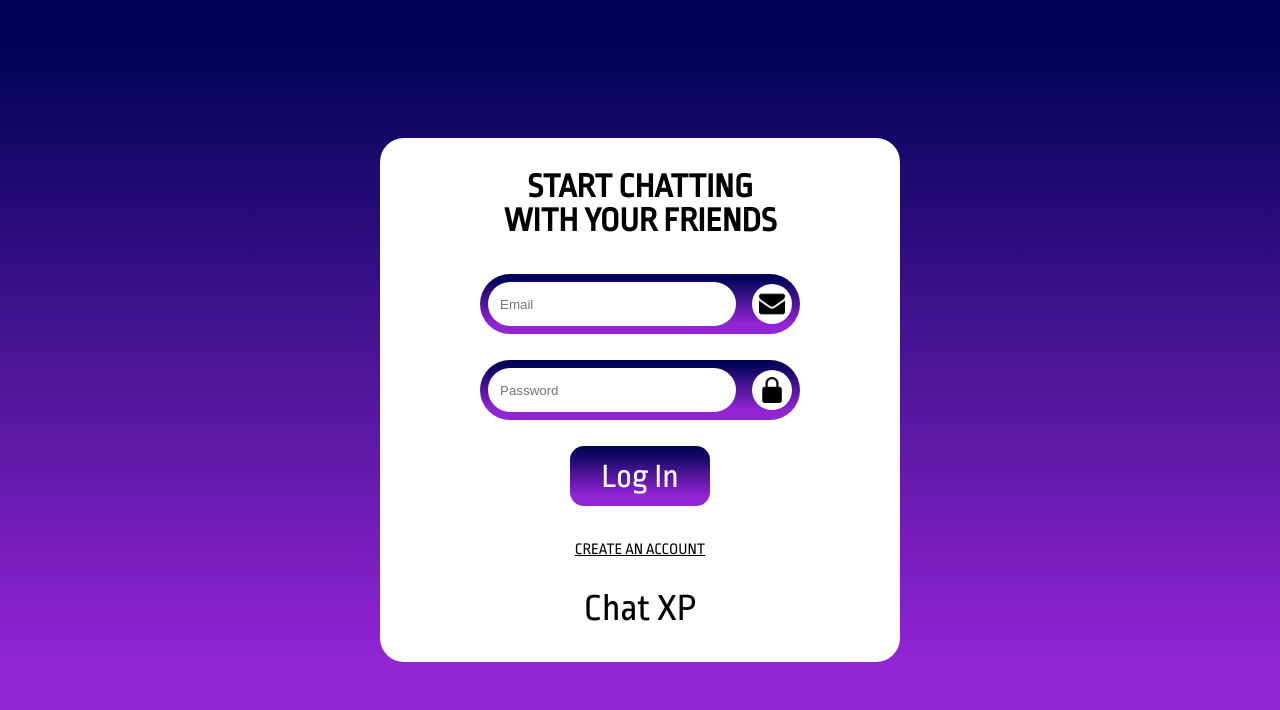
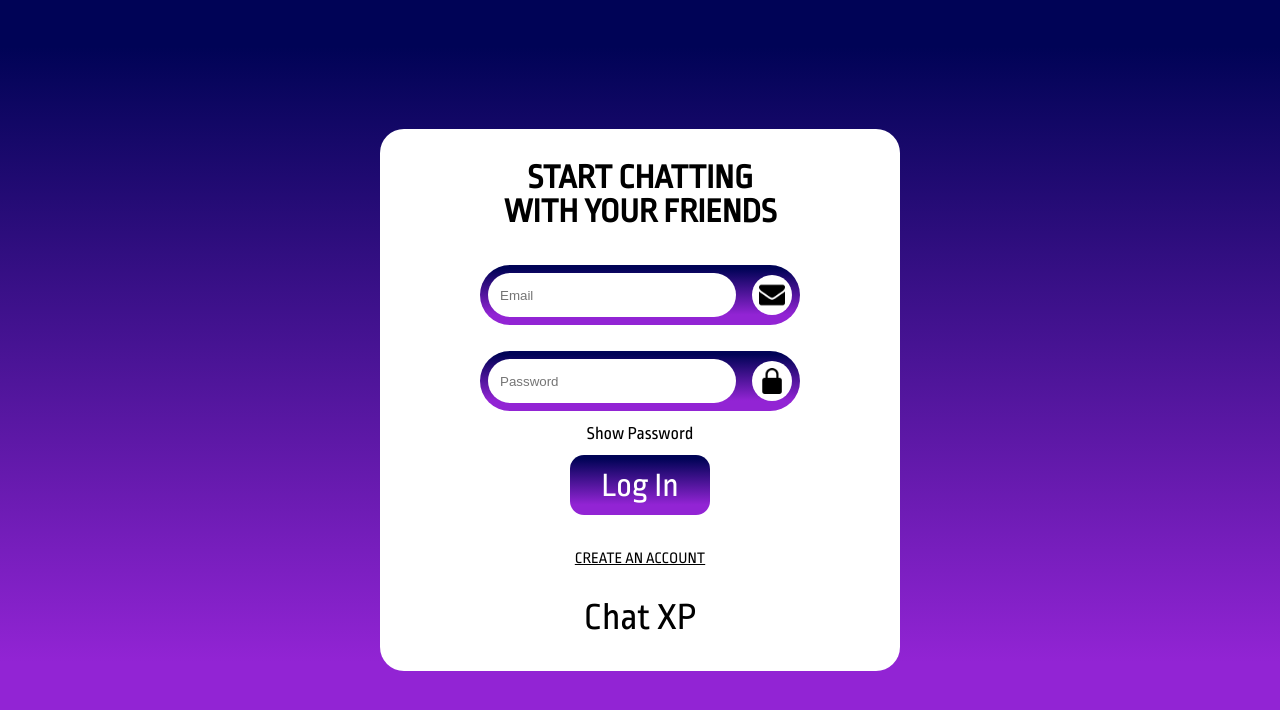
Before and after one commit to LTovarAlc/chatxp, a React (Create React App) app: page / in a window 1280 px wide. Both pictures are taken after a click on the element "I GOT AN ACCOUNT". Shown: the top 710 px of the page. Built offline with nearby package versions, Linux system fonts and the light colour scheme.

Commit message:
show/hide password in login

```diff
--- a/src/components/LogIn/LogIn.css
+++ b/src/components/LogIn/LogIn.css
@@ -70,3 +70,13 @@
 .btn__signup:hover{
     background: linear-gradient(180deg, #9224D4 5.84%, #000356 82.84%);
 }
+
+.password-toggle{
+    font-family: 'Ropa sans', sans-serif;
+    font-size: 18px;
+}
+
+.password-toggle:hover{
+    color: #9224D4;
+    cursor: pointer;
+}
--- a/src/components/LogIn/LogIn.jsx
+++ b/src/components/LogIn/LogIn.jsx
@@ -1,5 +1,5 @@
 import React, { useEffect, useState } from "react";
-import {useNavigate} from "react-router-dom"
+import { useNavigate } from "react-router-dom";
 import { useUser } from "../../AuthContext";
 
 import "./LogIn.css";
@@ -9,13 +9,18 @@ const LogIn = () => {
   const [password, setPassword] = useState("");
   const [emailError, setEmailError] = useState("");
   const [passwordError, setPasswordError] = useState("");
+  const [showPassword, setShowPassword] = useState(false); // Nuevo estado
   const navigate = useNavigate();
   const { setUser } = useUser();
+
+  const togglePasswordVisibility = () => {
+    setShowPassword(!showPassword);
+  };
 
   const handleSubmit = async (e) => {
     e.preventDefault();
 
-    // validations
+    // Validaciones
     if (email === "" || password === "") {
       setEmailError("Email cannot be empty.");
       setPasswordError("Password cannot be empty.");
@@ -29,9 +34,9 @@ const LogIn = () => {
       const data = await response.json();
 
       if (response.ok && data.length > 0) {
-        const loggedInUser = data[0]
-        setUser(loggedInUser.username) // remplaza username por el nombre del usuario logeado
-        navigate("/dashboard")
+        const loggedInUser = data[0];
+        setUser(loggedInUser.username);
+        navigate("/dashboard");
       } else {
         setEmailError("Invalid email or password.");
         setPasswordError("Invalid email or password.");
@@ -59,7 +64,7 @@ const LogIn = () => {
 
       <div className="input__container">
         <input
-          type="password"
+          type={showPassword ? "text" : "password"} // Cambia el tipo de input
           placeholder="Password"
           className="input"
           value={password}
@@ -71,6 +76,11 @@ const LogIn = () => {
       </div>
       <span className="error">{passwordError}</span>
 
+      {/* Botón para mostrar/ocultar contraseña */}
+      <span className="password-toggle" onClick={togglePasswordVisibility}>
+        {showPassword ? "Hide Password" : "Show Password"}
+      </span>
+
       <button className="btn__signup" type="submit">
         Log In
       </button>
```
